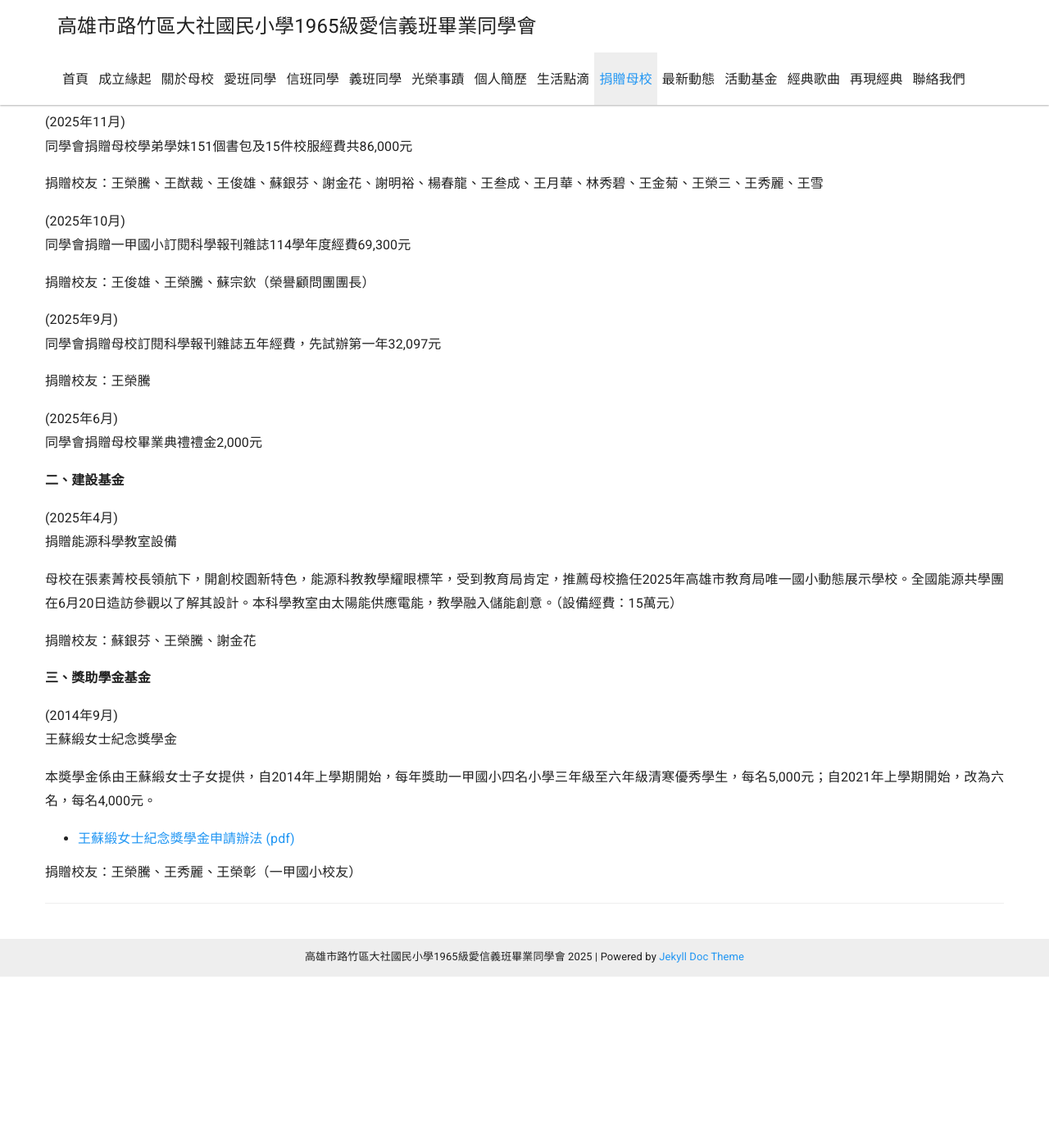
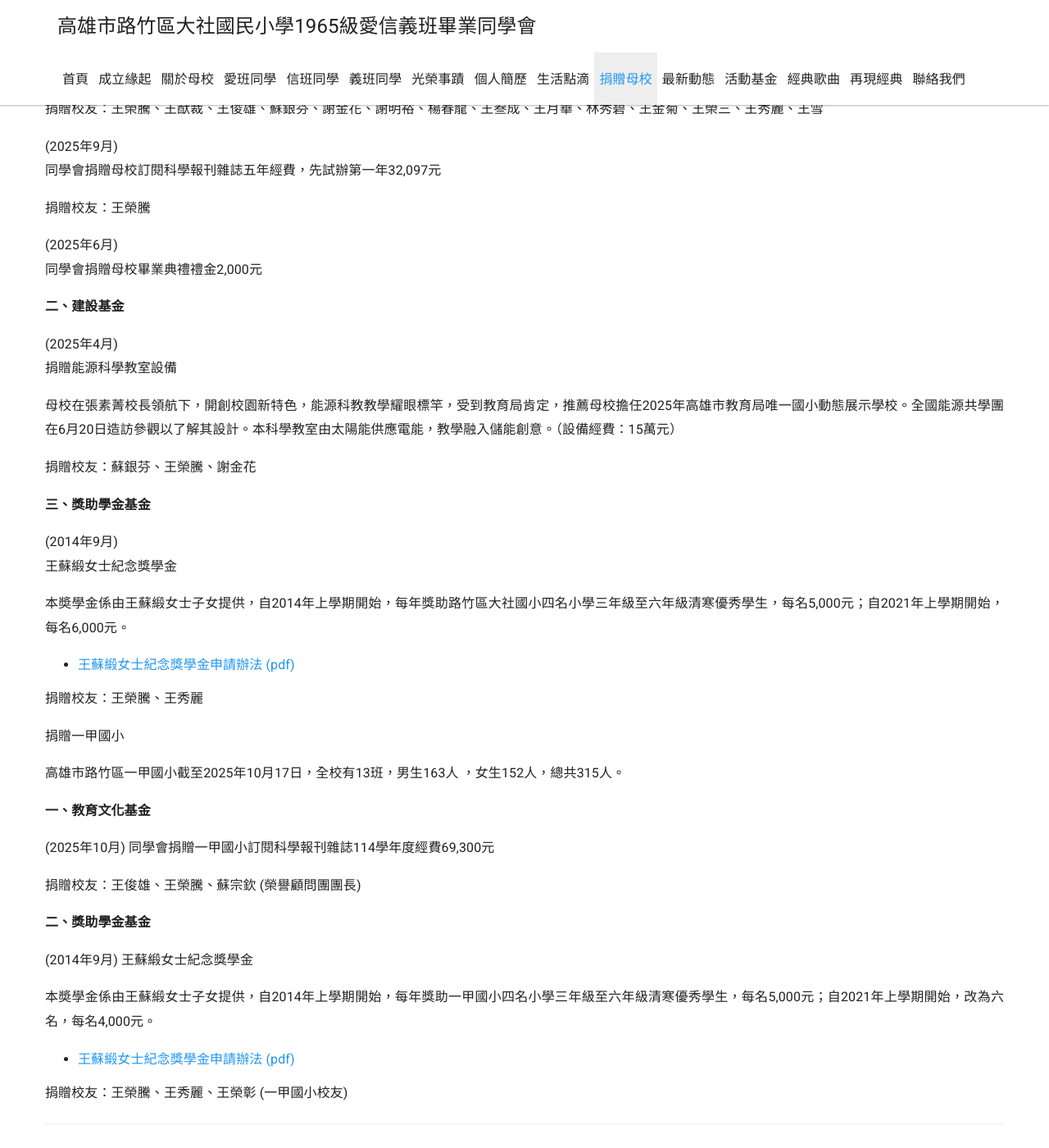
Before and after one commit to dashe1965/dashe1965.github.io, a Jekyll site: the page built from _docs/donate/donate.md, in a window 1280 px wide and 1400 px high, scrolled down 561 px. Shown: the whole window at 82% size. Built offline with Jekyll 4.4.1, drawn with Linux system fonts in a browser that asks for light colours; nearby versions of some CDN libraries; before the commit the page ends 1753 px from its top, so only the background shows below that.

Commit message:
Update donate.md

```diff
--- a/_docs/donate/donate.md
+++ b/_docs/donate/donate.md
@@ -48,8 +39,31 @@ sectionid: donate
 (2014年9月)<br />
 王蘇緞女士紀念獎學金
 
+本奬學金係由王蘇緞女士子女提供，自2014年上學期開始，每年獎助路竹區大社國小四名小學三年級至六年級清寒優秀學生，每名5,000元；自2021年上學期開始，每名6,000元。
+
+- [王蘇緞女士紀念獎學金申請辦法 (pdf)](/files/王蘇緞獎學金申請要點.pdf)
+
+捐贈校友：王榮騰、王秀麗
+
+
+捐贈一甲國小
+
+高雄市路竹區一甲國小截至2025年10月17日，全校有13班，男生163人 ，女生152人，總共315人。
+
+**一、教育文化基金**
+
+(2025年10月)
+同學會捐贈一甲國小訂閱科學報刊雜誌114學年度經費69,300元
+
+捐贈校友：王俊雄、王榮騰、蘇宗欽 (榮譽顧問團團長)
+
+**二、獎助學金基金**
+
+(2014年9月)
+王蘇緞女士紀念獎學金
+
 本奬學金係由王蘇緞女士子女提供，自2014年上學期開始，每年獎助一甲國小四名小學三年級至六年級清寒優秀學生，每名5,000元；自2021年上學期開始，改為六名，每名4,000元。
 
 - [王蘇緞女士紀念獎學金申請辦法 (pdf)](/files/114王蘇緞女士紀念獎學金申請辦法.pdf)
 
-捐贈校友：王榮騰、王秀麗、王榮彰（一甲國小校友）
+捐贈校友：王榮騰、王秀麗、王榮彰 (一甲國小校友)
```
Also changed, not shown: other parts of _docs/donate/donate.md (+0 -9 lines).
